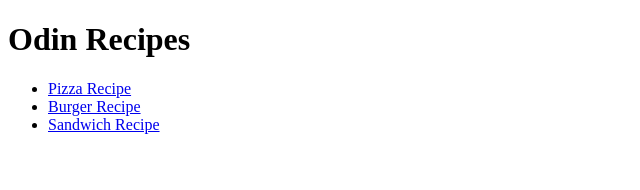
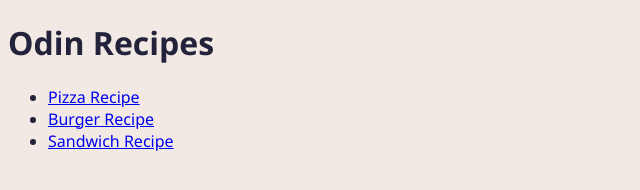
Before and after one commit to worxofcode/odin-recipes, a plain HTML site: page index.html in a window 1280 px wide. Shown: the whole page, without its empty margins (0-640 px from the left). Drawn offline with Linux system fonts and the light colour scheme.

Commit message:
Add font-family and color scheme to styles.css

```diff
--- a/styles/styles.css
+++ b/styles/styles.css
@@ -1 +1,7 @@
 /* font-family, font-size, font-weight, text-align, color, background-color, width, height */
+
+html {
+    font-family: 'Segoe UI', Tahoma, Geneva, Verdana, sans-serif;
+    color: #22223b;
+    background-color: #f2e9e4;
+}
```
